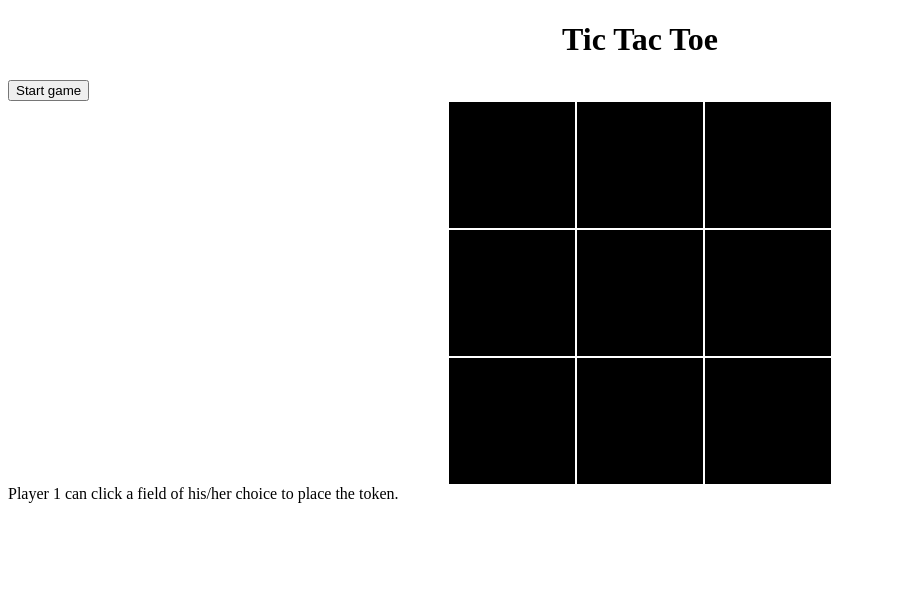
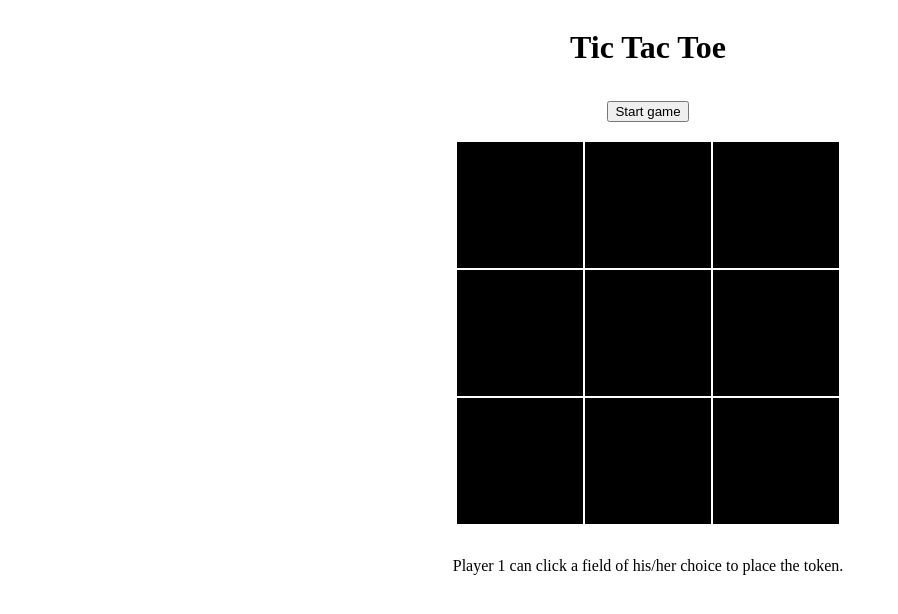
Before and after one commit to bellitabellota/TOP-Tic-Tac-Toe-with-factory-functions-IIFE-, a plain HTML site: page index.html in a window 1280 px wide. Both pictures are taken after a click on the button "Start game". Shown: the whole page, without its empty margins (0-898 px from the left). Drawn offline with Linux system fonts and the light colour scheme.

Commit message:
Add some more CSS

```diff
--- a/index.html
+++ b/index.html
@@ -11,7 +11,7 @@
   <button class="js-start-button">Start game</button>
   <div class="js-board board"></div>
 
-  <p class="js-info"></p>
+  <p class="js-info info"></p>
   <script src="scripts/script.js"></script>
 </body>
 </html>
--- a/styles/styles.css
+++ b/styles/styles.css
@@ -1,3 +1,16 @@
+body{
+  width: 100vw;
+  display: flex;
+  flex-direction: column;
+  align-items: center;
+}
+
+
+button {
+  margin-top: 1vw;
+  margin-bottom: 1.5vw;
+}
+
 h1 {
   text-align: center;
 }
@@ -5,6 +18,7 @@ h1 {
 p {
   margin: 0;
 }
+
 .board {
   width: 30vw;
   display: grid;
@@ -19,7 +33,7 @@ p {
   display: flex;
   justify-content: center;
   align-items: center;
-  font-size: 16px;
+  font-size: 5vw;
   color: white;
   background-color: black;
   aspect-ratio: 1 / 1;
@@ -28,3 +42,7 @@ p {
 .cell:hover {
   background-color: rgba(41, 41, 41, 0.836);
 }
+
+.info {
+  padding-top: 2.5vw;
+}
```
